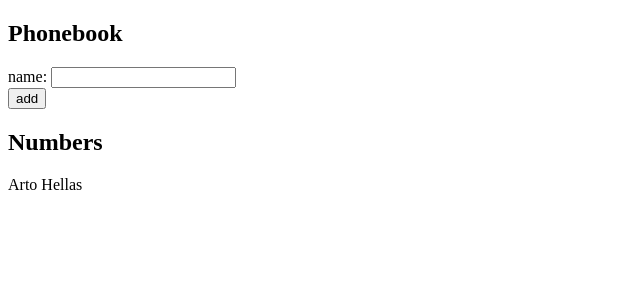
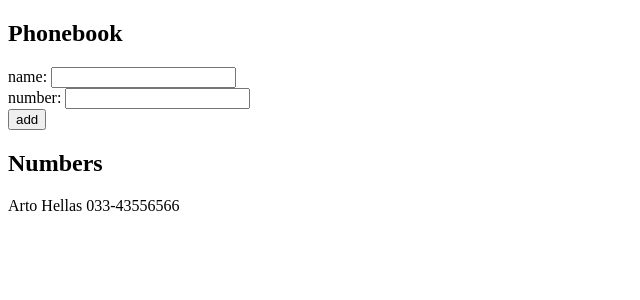
Before and after one commit to aqsazahid/react, a React (Vite) app: page / in a window 1280 px wide. Shown: the top 300 px of the page, without its empty margins (0-640 px from the left). Built offline with nearby package versions, Linux system fonts and the light colour scheme.

Commit message:
part2.8b completed

```diff
--- a/src/part2/phonebook/phoneBook.jsx
+++ b/src/part2/phonebook/phoneBook.jsx
@@ -1,11 +1,17 @@
 import React, { useState } from "react"
 const PhoneBook = () => {
     const [persons, setPersons] = useState([
-        { name: 'Arto Hellas' }
-      ])
-      const [newName, setNewName] = useState('')
+        { name: 'Arto Hellas', number: '033-43556566'
+        }
+    ])
+    const [newName, setNewName] = useState('');
+    const [newNumber, setNewNumber] = useState(0);
     const AddName = (event) => {
         setNewName(event.target.value)
+    }
+
+    const AddNumber = (event) => {
+        setNewNumber(event.target.value)
     }
 
     const AddPerson = (event) => {
@@ -14,6 +20,7 @@ const PhoneBook = () => {
         const AddName = names.includes(newName)
         const nameObject = {
             name: newName,
+            number: newNumber
         }
         if(AddName) {
             alert(`${newName} is already added to phonebook`)
@@ -29,6 +36,7 @@ const PhoneBook = () => {
             <div>
               name: <input onChange={ AddName }/>
             </div>
+            <div>number: <input onChange={ AddNumber} /></div>
             <div>
               <button type="submit">add</button>
             </div>
@@ -36,7 +44,7 @@ const PhoneBook = () => {
           <h2>Numbers</h2>
           {
             persons.map(item => (
-                <p key={item.name}>{item.name}</p>
+                <p key={item.name}>{item.name} {item.number}</p>
             ))
           }
         </div>
```
